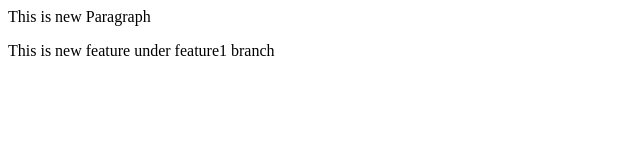
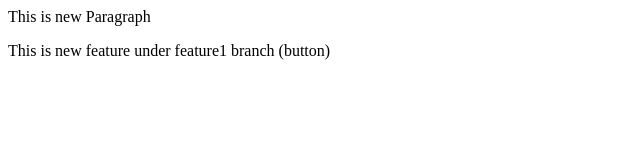
Before and after one commit to MLdataHub/LocalRepo, a plain HTML site: page Index.html in a window 1280 px wide. Shown: the full height of the page, 0-640 px from the left. Drawn offline with Linux system fonts and the light colour scheme.

```diff
--- a/Index.html
+++ b/Index.html
@@ -1,2 +1,2 @@
 <p> This is new Paragraph</p>
-<p> This is new feature under feature1 branch</p>
+<p> This is new feature under feature1 branch (button) </p>
```
